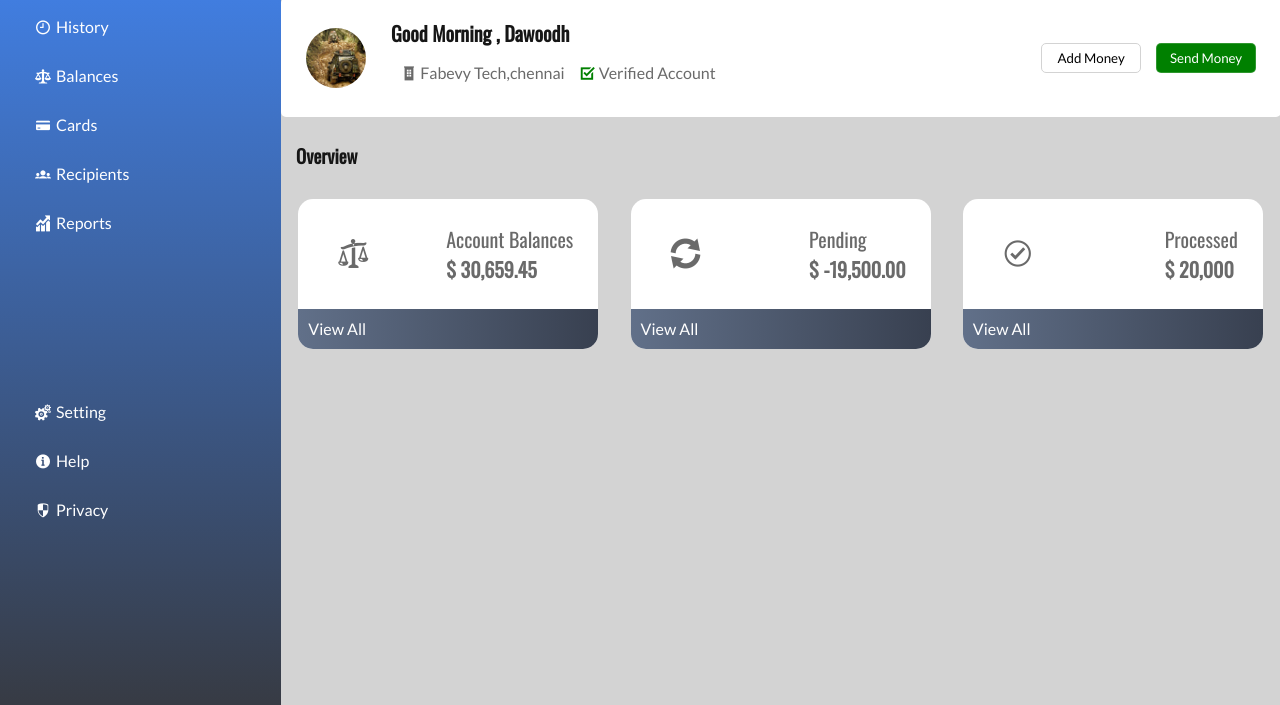
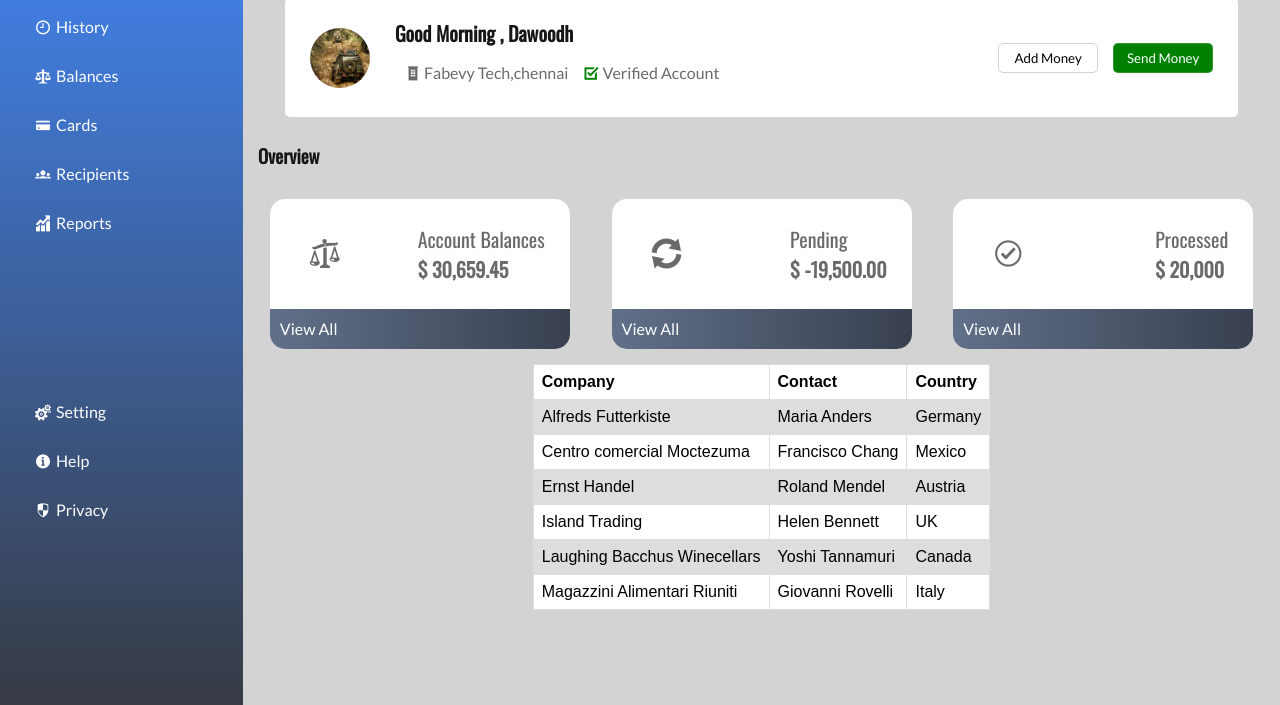
Before and after one commit to shakdawoodh/Dashboard, a plain HTML site: page index.html in a window 1280 px wide. Shown: the part 95-800 px from the top of the page. Drawn offline with nearby package versions, Linux system fonts and the light colour scheme.

Commit message:
Adding Table And Updateing page width .

```diff
--- a/css/style.css
+++ b/css/style.css
@@ -24,8 +24,10 @@ body {
 }
 
 .fixed-top {
+    overflow: hidden;
     position: fixed;
     top: 0;
+
 }
 
 .margin-5 {
@@ -39,8 +41,13 @@ body {
 .margin-15 {
     margin: 15px;
 }
+
 .margin-20 {
     margin: 20px;
+}
+
+.margin-25 {
+    margin: 2px;
 }
 
 .margin-top-bottom-5 {
@@ -146,11 +153,13 @@ body {
 .zvt-bottom-content {
     margin-top: 150px;
 }
+
 /* MAIN WINDOW */
 
 .zvt-main-window {
     background-color: var(--light-gray);
     overflow: overlay;
+    width:100%;
 }
 
 .zvt-nav-bar {
@@ -158,7 +167,7 @@ body {
     border-top: 1px solid var(--light-gray);
     border-bottom: 1px solid var(--light-gray);
     display: flex;
-    width: 1066px;
+    width: 100%;
     justify-content: space-between;
 
 
@@ -189,9 +198,11 @@ body {
 
 
 }
-.zvt-user-info .notification{
+
+.zvt-user-info .notification {
     transition: 0.8s;
 }
+
 .zvt-user-info .notification:hover {
     transform: scale(1.5);
     transition: 0.8s;
@@ -215,6 +226,7 @@ body {
     border: 1px solid var(--smooth-gray);
     transition: 0.8s;
 }
+
 .zvt-user-info img:hover {
     width: 30px;
     height: 30px;
@@ -248,7 +260,7 @@ body {
     background-color: var(--white-color);
     padding: 10px;
     border-radius: 5px;
-    width: 980px;
+    width: 90%;
     margin: 25px auto;
 }
 
@@ -324,96 +336,134 @@ body {
     color: var(--light-black);
 
 }
-.zvt-overview-cards{
+
+.zvt-overview-cards {
     display: flex;
     justify-content: space-evenly;
 }
-.zvt-card-container{
+
+.zvt-card-container {
     background-color: var(--white-color);
     width: 300px;
     height: 150px;
-    border-radius:15px;
+    border-radius: 15px;
     overflow: hidden;
     transition: 0.8s;
 
 
 }
-.zvt-card-container:hover{
+
+.zvt-card-container:hover {
     transform: scale(1.1);
     transition: 0.8s;
 
 }
 
-.zvt-card-content{
+.zvt-card-content {
     display: flex;
     align-items: center;
     justify-content: space-between;
     gap: 20px;
 
 }
-.zvt-card-icon{
+
+.zvt-card-icon {
     font-size: 30px;
-    margin:25px;
+    margin: 25px;
     color: var(--smooth-gray);
     transition: 0.8s;
 
 
-}.zvt-card-icon:hover{
+}
+
+.zvt-card-icon:hover {
     transform: scale(1.1);
     transition: 0.8s;
 }
 
-.zvt-card-icon .icofont-law-alt-1{
-    display:flex;
+.zvt-card-icon .icofont-law-alt-1 {
+    display: flex;
 }
 
-.zvt-card-icon .icofont-law-alt-1:hover{
+.zvt-card-icon .icofont-law-alt-1:hover {
     transform: rotateY(180deg);
 }
 
-.zvt-card-icon .icofont-ui-rotation{
-    display:flex;
+.zvt-card-icon .icofont-ui-rotation {
+    display: flex;
 }
-.zvt-card-icon .icofont-ui-rotation:hover{
+
+.zvt-card-icon .icofont-ui-rotation:hover {
     transform: rotate(180deg);
-    transition:5s;
+    transition: 5s;
 }
+
 @keyframes mymove {
-    50% {transform: rotate(180deg) ;}
+    50% {
+        transform: rotate(180deg);
+    }
 
-  }
-  .zvt-card-icon .icofont-check-circled{
-    display:flex;
-  }
-.zvt-card-icon .icofont-check-circled:hover{
+}
+
+.zvt-card-icon .icofont-check-circled {
+    display: flex;
+}
+
+.zvt-card-icon .icofont-check-circled:hover {
     color: var(--green-color);
     transform: rotate(-20deg);
-    transition:2s;
+    transition: 2s;
 }
 
 
-.zvt-card-icon-content{
-    margin:10px;
+.zvt-card-icon-content {
+    margin: 10px;
     font-size: 20px;
     font-family: var(--font-oswald);
     color: var(--smooth-gray);
 }
-.zvt-card-footer{
+
+.zvt-card-footer {
     /* background-color: var(--smooth-gray); */
     background: var(--card-color);
     height: 150px;
 
 }
-.zvt-card-footer a{
+
+.zvt-card-footer a {
     display: block;
-    padding:10px ;
+    padding: 10px;
     color: var(--white-color);
     font-family: var(--font-lato);
     transition: 0.8s;
 
 }
-.zvt-card-footer a:hover{
-     transition: 0.8s;
+
+.zvt-card-footer a:hover {
+    transition: 0.8s;
     color: var(--light-black);
 
 }
+
+
+/* TABLE CONTAINER */
+
+.zvt-main-table  table{
+    font-family: arial, sans-serif;
+    border-collapse: collapse;
+    background-color: var(--white-color);
+    margin: 0 auto;
+
+}
+
+td,
+th {
+
+    border: 1px solid #dddddd;
+    text-align: left;
+    padding: 8px;
+}
+
+tr:nth-child(even) {
+    background-color: #dddddd;
+}
--- a/index.html
+++ b/index.html
@@ -130,6 +130,47 @@
                 </div>
             </div>
 
+            <!-- TABLE LIST -->
+            <div class="zvt-main-table">
+                <table>
+                    <tr>
+                        <th>Company</th>
+                        <th>Contact</th>
+                        <th>Country</th>
+                    </tr>
+                    <tr>
+                        <td>Alfreds Futterkiste</td>
+                        <td>Maria Anders</td>
+                        <td>Germany</td>
+                    </tr>
+                    <tr>
+                        <td>Centro comercial Moctezuma</td>
+                        <td>Francisco Chang</td>
+                        <td>Mexico</td>
+                    </tr>
+                    <tr>
+                        <td>Ernst Handel</td>
+                        <td>Roland Mendel</td>
+                        <td>Austria</td>
+                    </tr>
+                    <tr>
+                        <td>Island Trading</td>
+                        <td>Helen Bennett</td>
+                        <td>UK</td>
+                    </tr>
+                    <tr>
+                        <td>Laughing Bacchus Winecellars</td>
+                        <td>Yoshi Tannamuri</td>
+                        <td>Canada</td>
+                    </tr>
+                    <tr>
+                        <td>Magazzini Alimentari Riuniti</td>
+                        <td>Giovanni Rovelli</td>
+                        <td>Italy</td>
+                    </tr>
+                </table>
+            </div>
+
         </div>
     </div>
 </body>
```
